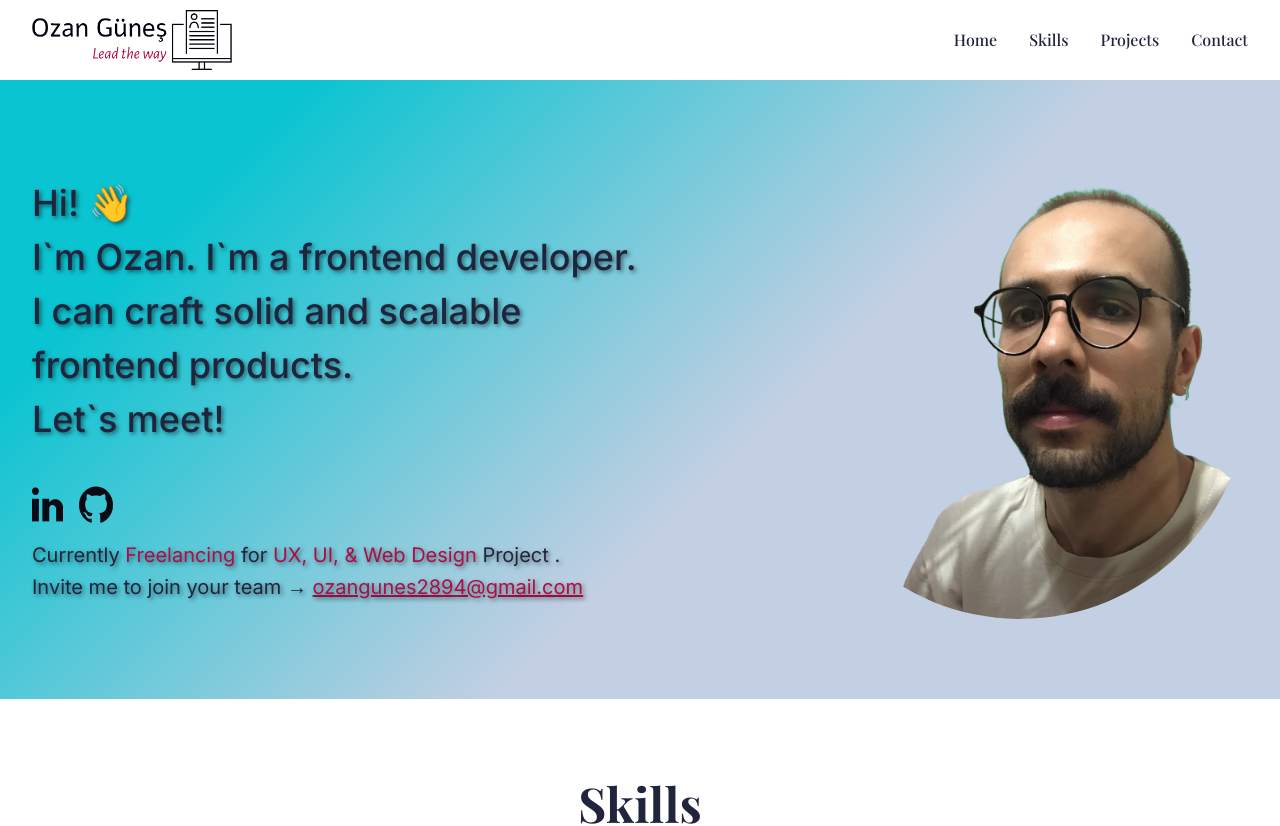
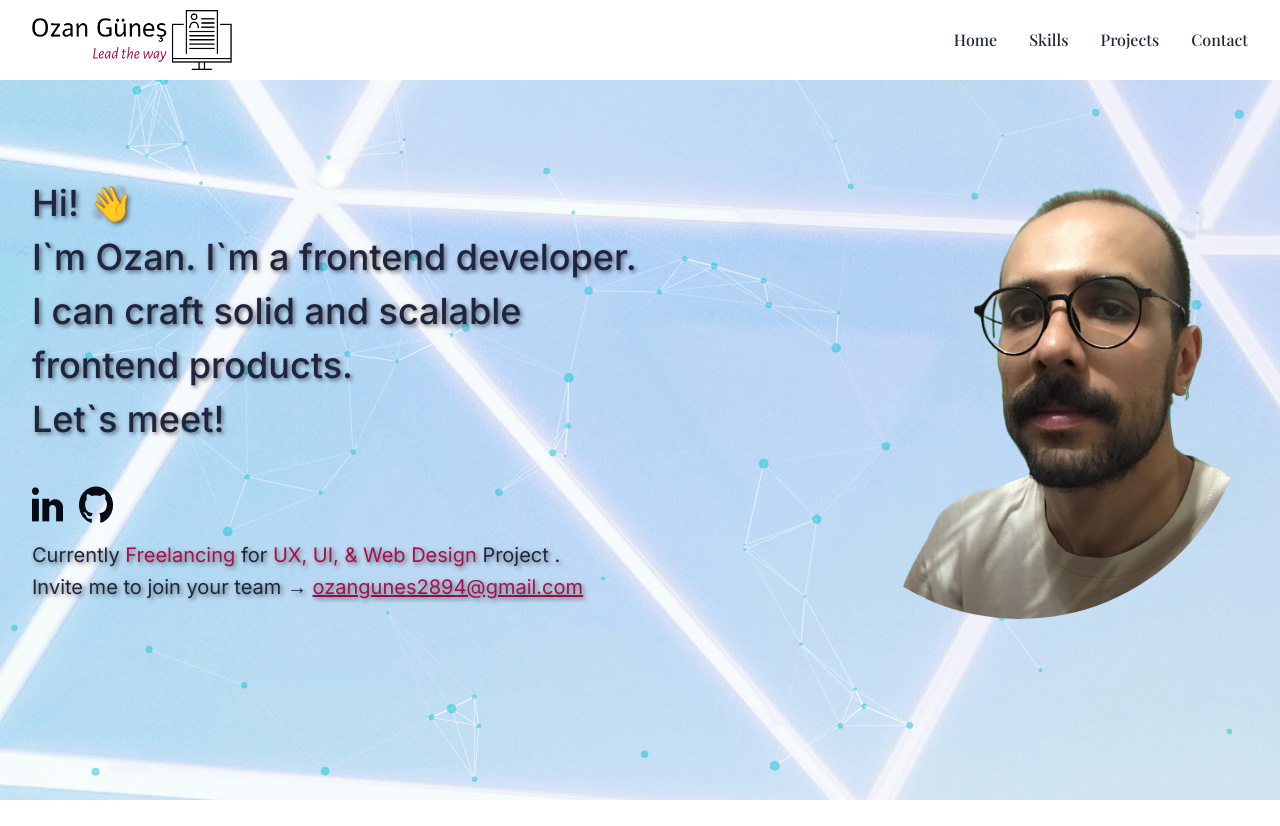
Before and after one commit to Bardsun0/My-Portfolio, a React (Vite) app: page / in a window 1280 px wide. Shown: the top 826 px of the page. Built offline with nearby package versions, Linux system fonts and the light colour scheme; the HTML template or start-up script is replaced by a standard one; a web font is replaced by a local one.

Commit message:
Tsparticles added!

```diff
--- a/package.json
+++ b/package.json
@@ -15,7 +15,9 @@
     "react": "^18.3.1",
     "react-dom": "^18.3.1",
     "react-redux": "^9.1.2",
-    "redux": "^5.0.1"
+    "react-tsparticles": "^2.9.3",
+    "redux": "^5.0.1",
+    "tsparticles": "^2.9.3"
   },
   "devDependencies": {
     "@types/react": "^18.3.3",
--- a/src/components/Header.jsx
+++ b/src/components/Header.jsx
@@ -1,5 +1,6 @@
 import { motion, useScroll, useTransform } from "framer-motion";
 import SocialIcons from "./SocialIcons";
+import ParticlesBackground from "./ParticlesBackground";
 
 const Header = () => {
   const { scrollY } = useScroll();
@@ -8,8 +9,10 @@ const Header = () => {
   return (
     <header
       id="header"
-      className="w-full font-inter text-shadow-custom overflow-hidden pt-20"
+      className="w-full font-inter text-shadow-custom overflow-hidden pt-20 relative"
+      style={{ height: "100vh" }}
     >
+      <ParticlesBackground />
       <motion.div
         className="max-w-7xl mx-auto px-4 sm:px-6 lg:px-8 py-20 relative"
         style={{ y }}
--- /dev/null
+++ b/src/components/ParticlesBackground.jsx
@@ -0,0 +1,95 @@
+import { useCallback } from "react";
+import Particles from "react-tsparticles";
+import { loadFull } from "tsparticles";
+
+const ParticlesBackground = () => {
+  const particlesInit = useCallback(async (engine) => {
+    await loadFull(engine);
+  }, []);
+
+  return (
+    <Particles
+      id="tsparticles"
+      init={particlesInit}
+      options={{
+        background: {
+          color: {
+            value: "transparent",
+          },
+        },
+        fullScreen: { enable: false },
+        fpsLimit: 120,
+        interactivity: {
+          events: {
+            onClick: {
+              enable: true,
+              mode: "push",
+            },
+            onHover: {
+              enable: true,
+              mode: "repulse",
+            },
+            resize: true,
+          },
+          modes: {
+            push: {
+              quantity: 4,
+            },
+            repulse: {
+              distance: 200,
+              duration: 0.4,
+            },
+          },
+        },
+        particles: {
+          color: {
+            value: "#0bc4d1",
+          },
+          links: {
+            color: "#ffffff",
+            distance: 150,
+            enable: true,
+            opacity: 0.5,
+            width: 1,
+          },
+          move: {
+            direction: "none",
+            enable: true,
+            outModes: {
+              default: "bounce",
+            },
+            random: false,
+            speed: 1,
+            straight: false,
+          },
+          number: {
+            density: {
+              enable: true,
+              area: 800,
+            },
+            value: 80,
+          },
+          opacity: {
+            value: 0.5,
+          },
+          shape: {
+            type: "circle",
+          },
+          size: {
+            value: { min: 1, max: 5 },
+          },
+        },
+        detectRetina: true,
+      }}
+      style={{
+        position: "absolute",
+        top: 0,
+        left: 0,
+        width: "100%",
+        height: "100%",
+      }}
+    />
+  );
+};
+
+export default ParticlesBackground;
--- a/src/index.css
+++ b/src/index.css
@@ -7,5 +7,5 @@
 #header,
 #projects,
 #footerGradient {
-  background: linear-gradient(135deg, #0bc4d1 20%, #c3cfe2 60%);
+  background-image: url(/bg1.jpg);
 }
```
Also changed, not shown: public/bg1.jpg (added), 1 other file (tests, documents, lock files or other folders).
